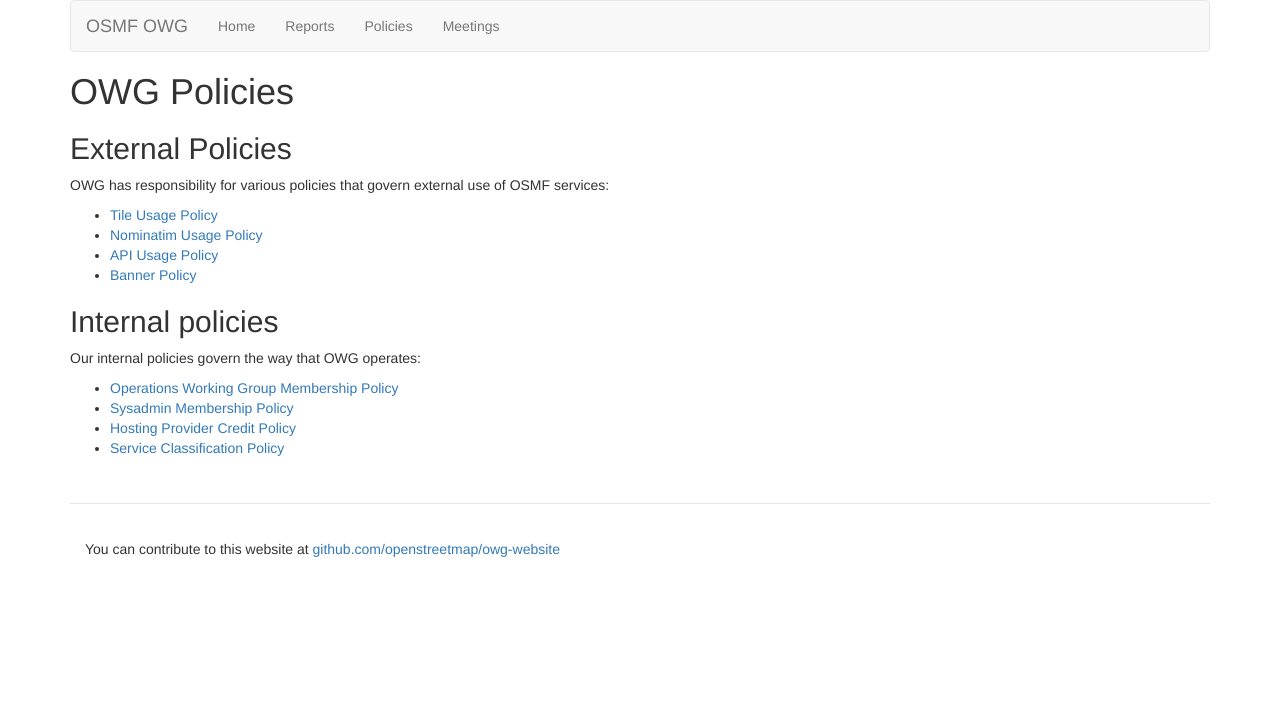
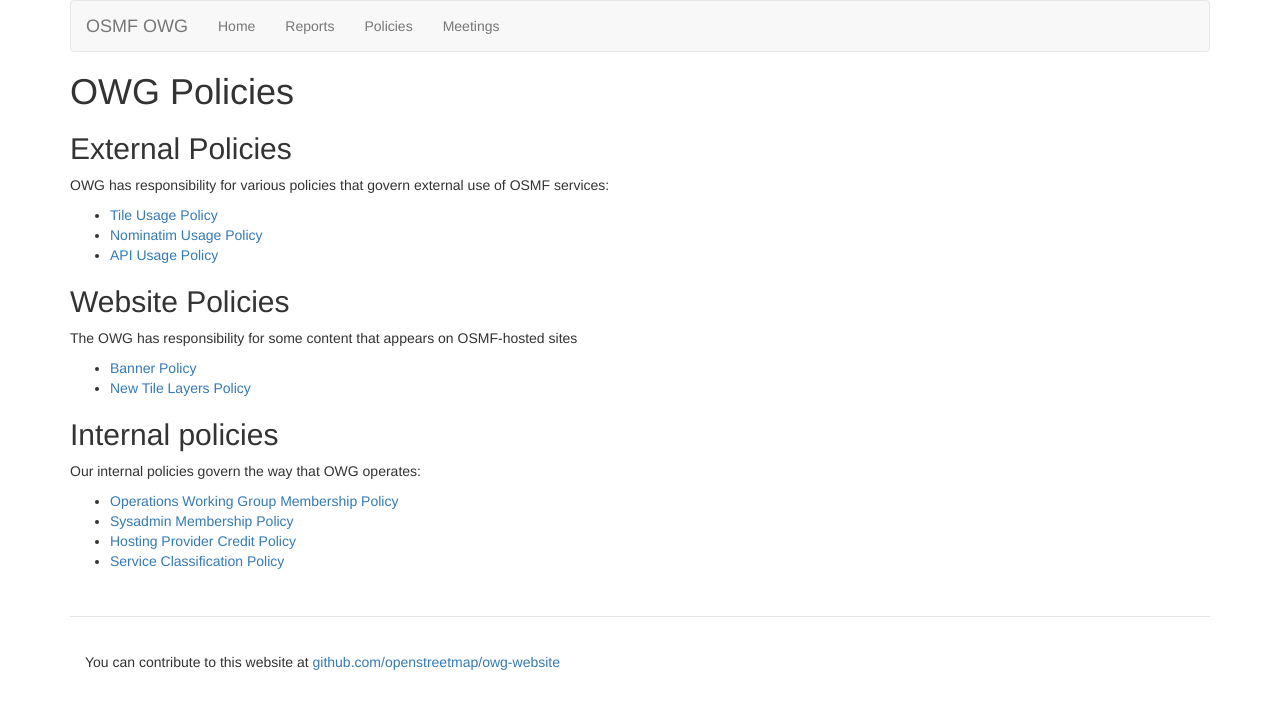
Before and after one commit to openstreetmap/owg-website, a Jekyll site: the page built from policies/index.md, in a window 1280 px wide. Shown: the top 709 px of the page. Built offline with Jekyll 4.4.1, drawn with Linux system fonts in a browser that asks for light colours.

Commit message:
Add new tile layer policy from the wiki
The requirements are taken from the last version approved by the
OWG, but some of the wording is taken from more recent versions.

```diff
--- a/policies/index.md
+++ b/policies/index.md
@@ -11,7 +11,13 @@
 * [Tile Usage Policy]({{ site.baseurl }}/policies/tiles/)
 * [Nominatim Usage Policy]({{ site.baseurl }}/policies/nominatim/)
 * [API Usage Policy]({{ site.baseurl }}/policies/api/)
+
+## Website Policies
+
+The OWG has responsibility for some content that appears on OSMF-hosted sites
+
 * [Banner Policy]({{ site.baseurl }}/policies/banner/)
+* [New Tile Layers Policy]({{ site.baseurl }}/policies/new-tile-layers/)
 
 ## Internal policies
 
```
Also changed, not shown: policies/new-tile-layers.md (added, +39 -0 lines).
